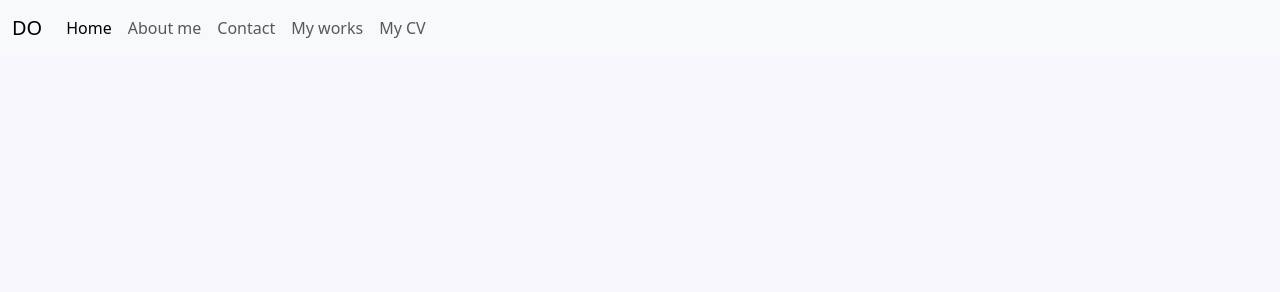
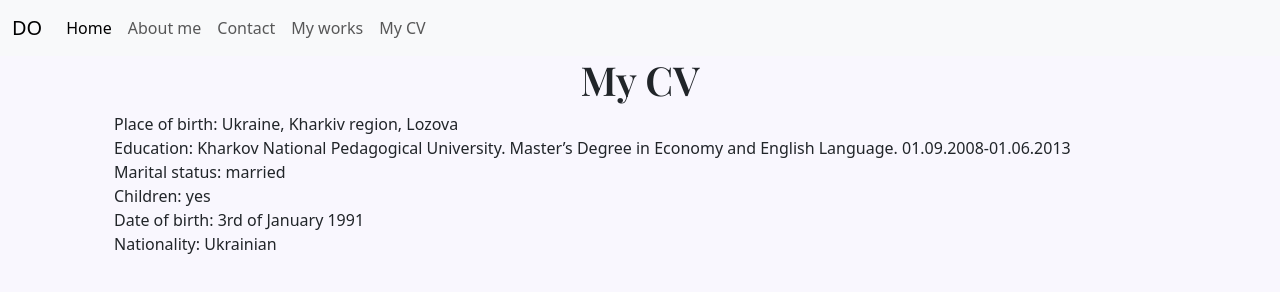
Before and after one commit to Daria03-coder/portfolio-project, a plain HTML site: page CV.html in a window 1280 px wide. Drawn offline with nearby package versions, Linux system fonts and the light colour scheme.

Commit message:
created CV page

```diff
--- a/CV.html
+++ b/CV.html
@@ -59,5 +59,19 @@
         </div>
       </div>
     </nav>
+    <h1>My CV</h1>
+    <div class="container">
+      <ul>
+        <li>Place of birth: Ukraine, Kharkiv region, Lozova</li>
+        <li>
+          Education: Kharkov National Pedagogical University. Master’s Degree in
+          Economy and English Language. 01.09.2008-01.06.2013
+        </li>
+        <li>Marital status: married</li>
+        <li>Children: yes</li>
+        <li>Date of birth: 3rd of January 1991</li>
+        <li>Nationality: Ukrainian</li>
+      </ul>
+    </div>
   </body>
 </html>
```
Also changed, not shown: about.html (+1 -1 lines), index.html (+1 -1 lines), works.html (+1 -1 lines).
